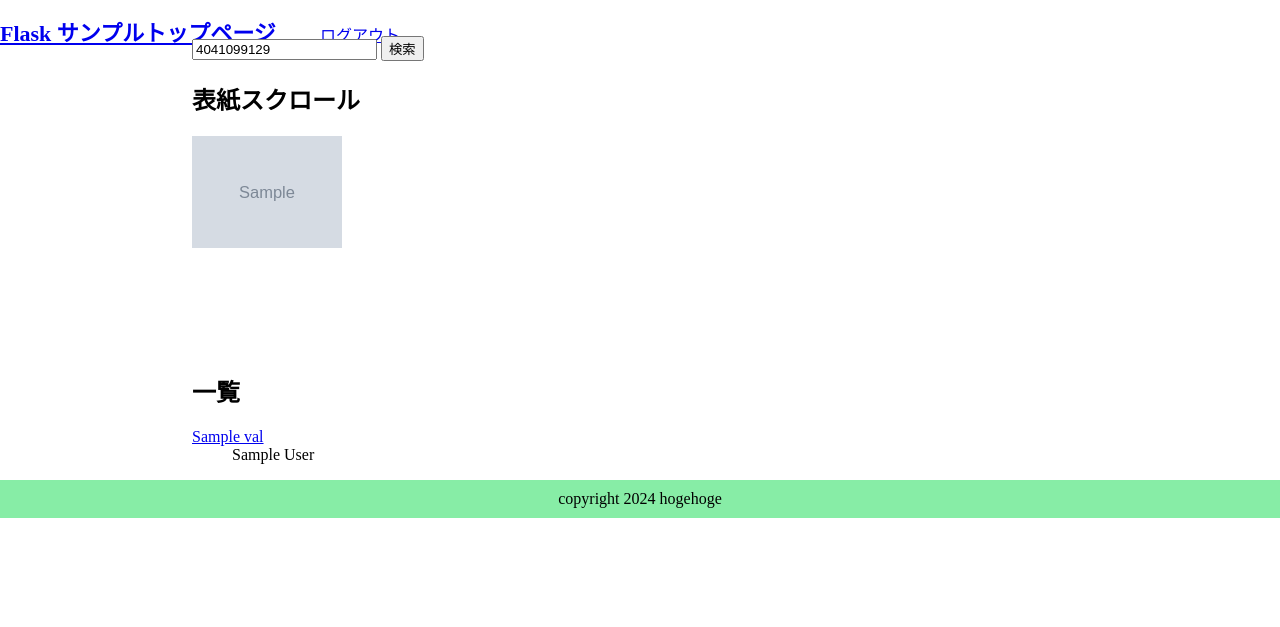
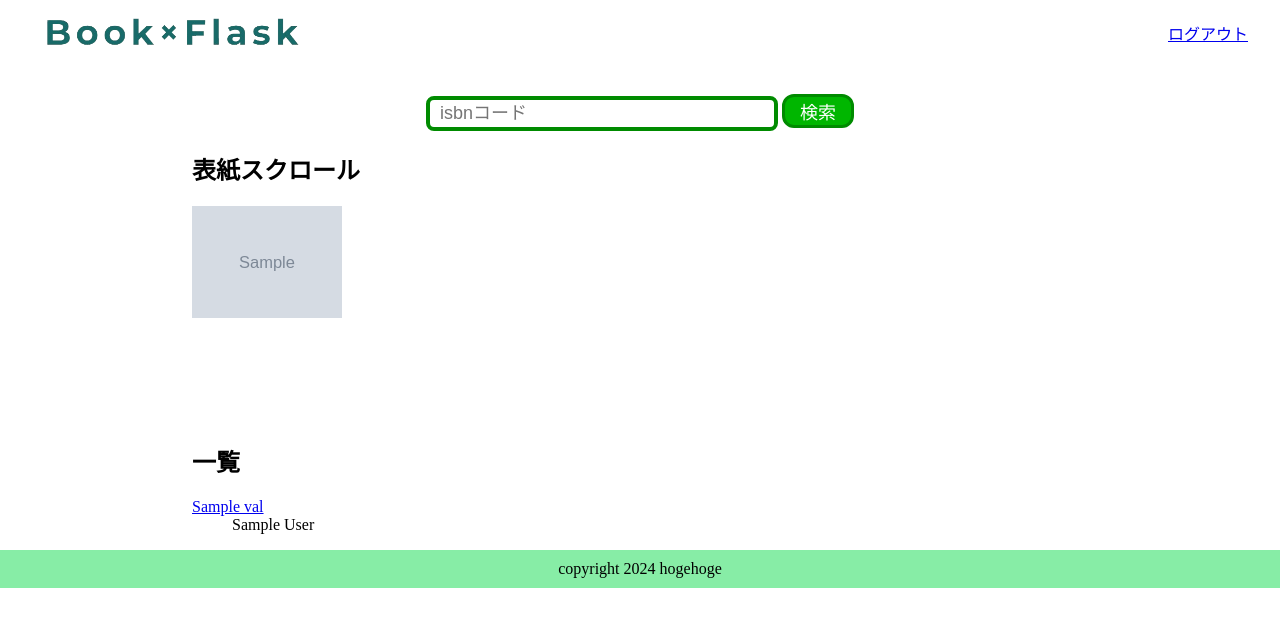
Before and after one commit to TakaHasui/FlaskSample, a Flask app: template templates/index.html in a window 1280 px wide. Shown: the top 627 px of the page. Run offline with Flask 3, Linux system fonts and the light colour scheme; the template is opened without the code that fills it: most values are stand-ins (such as "Sample title", 1, 10 or a date in 2020); grey boxes marked "Sample" are stand-in pictures.

Commit message:
ヘッダー修正 ロゴ追加 ファビコン修正 本にホバー時の動き修正 検索ボタンCSS

```diff
--- a/static/style/common.css
+++ b/static/style/common.css
@@ -4,23 +4,41 @@ body {
 }
 
 header {
-  height: 36px;
+  height: 64px;
 
-  & > div {
-    max-width: 1400px;
+  & .headerFlex {
+    display: flex;
+    align-items: center;
+    justify-content: space-between;
+
+    width: 95%;
+    max-width: 1360px;
+    margin: 0 auto;
 
     & h1 {
       font-size: 22px;
       display: inline-block;
       width: 316px;
     }
-    & .headerMenu {
-      text-align: right;
-      display: inline-block;
+  }
+
+  & .headerLeft {
+    & img {
+      width: 280px;
     }
-    & .logout {
-      right: 20px;
+    & span {
+      position: absolute;
+      top: 22px;
     }
+  }
+
+  & .headerRight {
+    text-align: right;
+    display: inline-block;
+  }
+
+  & .logout {
+    right: 20px;
   }
 }
 
--- a/static/style/index.css
+++ b/static/style/index.css
@@ -1,3 +1,28 @@
+.addBtnField {
+  margin: 30px 0 20px 0;
+  text-align: center;
+}
+
+#addIsbn {
+  border: 4px solid #008b00;
+  background-color: #fff;
+  border-radius: 8px;
+  font-size: 18px;
+  padding: 3px 10px;
+  width: 18em;
+}
+#addIsbn:focus {
+  background-color: #d7fcd7;
+}
+#addButton {
+  font-size: 18px;
+  border: 3px solid #008b00;
+  background-color: #00b600;
+  border-radius: 12px;
+  color: #fff;
+  width: 4em;
+}
+
 .bookScroll {
   & a {
     text-decoration: none;
@@ -6,23 +31,44 @@
       background-size: cover;
       background-repeat: no-repeat;
       display: inline-block;
+      margin: 0 auto;
       overflow: hidden;
-      margin: 0 auto;
+      position: relative;
       height: 213px;
       width: 150px;
-
-      & img {
-        width: 100%;
-        cursor: pointer;
-        transition-duration: 0.5s;
-      }
-
-      & img:hover {
-        transform: scale(1.1);
-        transition-duration: 0.5s;
-        opacity: 0.7;
-      }
     }
+  }
+}
+.img_wrap .caption {
+  font-size: 1.1rem;
+  text-align: center;
+  padding-top: 80px;
+  color: #fff;
+}
+.img_wrap {
+  & .mask {
+    width: 100%;
+    height: 100%;
+    position: absolute; /* 絶対位置指定 */
+    top: 0;
+    left: 0;
+    opacity: 0; /* マスクを表示しない */
+    background-color: rgba(0, 0, 0, 0.4); /* マスクは半透明 */
+    -webkit-transition: all 0.2s ease;
+    transition: all 0.2s ease;
+  }
+  & img {
+    width: 100%;
+    transition-duration: 0.5s;
+  }
+}
+.img_wrap:hover {
+  & .mask {
+    opacity: 1; /* マスクを表示する */
+  }
+  & img {
+    transform: scale(1.1);
+    transition-duration: 0.5s;
   }
 }
 
--- a/templates/index.html
+++ b/templates/index.html
@@ -6,17 +6,18 @@
 {% endblock %}
 
 {% block title %}
-サンプル
+トップ
 {% endblock %}
 
 {% block head %}
-<h1><a href="/">Flask サンプルトップページ</a></h1>
 {% endblock %}
 
 {% block content %}
     <section class="main">
-        <input id="addIsbn" type="text" name="isbn" value="4041099129" />
-        <button id="addButton" typ="button">検索</button>
+        <div class="addBtnField">
+            <input id="addIsbn" type="text" name="isbn" placeholder="isbnコード" />
+            <button id="addButton" typ="button">検索</button>
+        </div>
 
         <h2>表紙スクロール</h2>
         <div class="bookScroll">
@@ -28,6 +29,11 @@
                 {% else %}
                     <img src="../static/image/common/noimageFull.png" alt="{{ val.title }}" />
                 {% endif %}
+                    <div class="mask">
+                        <div class="caption">
+                            {% print(val.title) if val.title|length < 16 else val.title[:14] + '…'  %}
+                        </div>
+                    </div>
                 </div>
             </a>
         {% endfor %}
--- a/templates/layout.html
+++ b/templates/layout.html
@@ -8,29 +8,30 @@
 
     {% block meta %}{% endblock %}
 
-    <title>{% block title %}{% endblock %}</title>
+    <title>Book&times;Flask | {% block title %}{% endblock %}</title>
     <link rel="icon" href="/static/image/common/favicon.ico" id="favicon">
     <link rel="apple-touch-icon" sizes="180x180" href="/static/image/common/favicon.png">
 </head>
 <body>
     <header>
-        <div>
+        <div class="headerFlex">
+            <div class="headerLeft">
+                <img src="../static/image/common/logo03.png" alt-"Book × Flask"/>
+                {% if session['id'] %}
+                    <span>ようこそ {{ session['id'] }} さん</span>
+                {% endif %}
+            </div>
         {% block head %}{% endblock %}
 
-        {% if request.path != '/login' %}
-            <div class="headerMenu">
+            <div class="headerRight">
+            {% if request.path != '/login' %}
                 <a class="logout" href="/logout">ログアウト</a>
+            {% endif %}
             </div>
-        {% endif %}
         </div>
     </header>
 
     <section class='info'>
-        {% if session['id'] %}
-            <div>
-                ようこそ {{ session['id'] }} さん
-            </div>
-        {% endif %}
 
         {% if msg %}
         <div id="msgField" class="{{ session['msgColor'] }}">
```
Also changed, not shown: static/image/common/favicon.ico, static/image/common/favicon.png, static/image/common/logo01.png (added), static/image/common/logo02.png (added), static/image/common/logo03.png (added).
